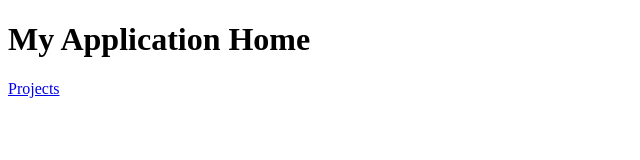
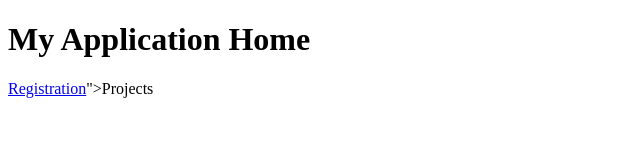
Before and after one commit to riteahrajput28/wd201, a website: page http-server/home.html in a window 1280 px wide. Shown: the whole page, without its empty margins (0-640 px from the left). Drawn offline with Linux system fonts and the light colour scheme.

Commit message:
Update home.html

```diff
--- a/http-server/home.html
+++ b/http-server/home.html
@@ -6,6 +6,6 @@
 </head>
 <body>
    <h1>My Application Home</h1>
-   <a href="/projects">Projects</a>
+   <a href="<a href="/registration">Registration</a>">Projects</a>
 </body>
 </html>
```
